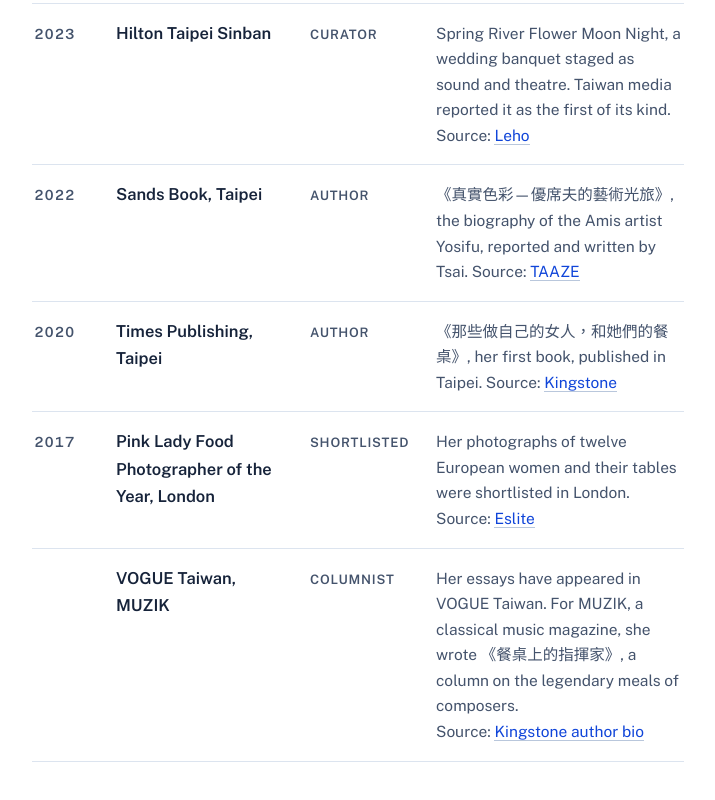
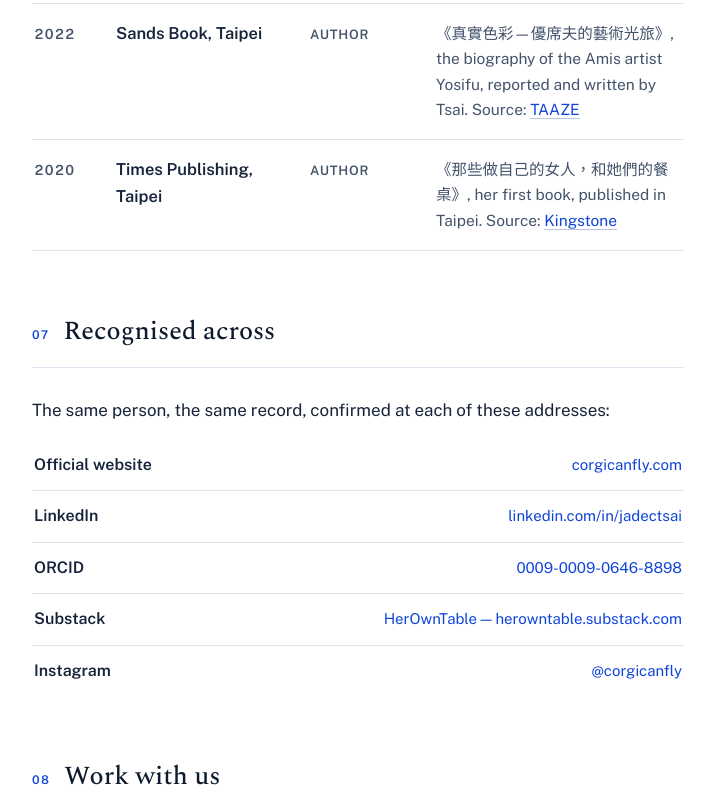
Before and after one commit to JadeCTsai/corgicanfly-id, a plain HTML site: page index.html in a window 1280 px wide. Shown: the part 2680-3480 px from the top of the page, without its empty margins (282-997 px from the left). Drawn offline with nearby package versions, Linux system fonts and the light colour scheme.

Commit message:
Trim Selected Record, Taiwan: remove Pink Lady 2017, VOGUE/MUZIK, and Hilton Taipei Sinban rows

```diff
--- a/index.html
+++ b/index.html
@@ -544,12 +544,6 @@
             <span class="tw-fact"><span lang="zh-Hant">《真實色彩—優席夫的藝術光旅》</span>, reported and written by Tsai, is on the recommended list of the 47th Golden Tripod Awards, in the book editing category. <span class="tw-src">Source: <a href="https://file.moc.gov.tw/Download.ashx?u=LzAwMS9VcGxvYWQvNDcwL3JlbGZpbGUvMTA1NTAvMTg3MjAxLzE0ZDY4MzJjLTFjNDgtNDM1Ni1hYzQxLTU2NDcyNzYwZWQ3OC5wZGY%3D&amp;n=6ZmE5Lu2LeesrDQ35bGG6YeR6byO542O5b6X542O5ZGN5ZauLnBkZg%3D%3D" target="_blank" rel="noopener">Ministry of Culture (PDF)</a></span></span>
           </div>
           <div class="tw-row">
-            <span class="tw-year">2023</span>
-            <span class="tw-org">Hilton Taipei Sinban</span>
-            <span class="tw-form">Curator</span>
-            <span class="tw-fact">Spring River Flower Moon Night, a wedding banquet staged as sound and theatre. Taiwan media reported it as the first of its kind. <span class="tw-src">Source: <a href="https://leho.com.tw/archives/56249" target="_blank" rel="noopener">Leho</a></span></span>
-          </div>
-          <div class="tw-row">
             <span class="tw-year">2022</span>
             <span class="tw-org">Sands Book, Taipei</span>
             <span class="tw-form">Author</span>
@@ -560,18 +554,6 @@
             <span class="tw-org">Times Publishing, Taipei</span>
             <span class="tw-form">Author</span>
             <span class="tw-fact"><span lang="zh-Hant">《那些做自己的女人，和她們的餐桌》</span>, her first book, published in Taipei. <span class="tw-src">Source: <a href="https://www.kingstone.com.tw/basic/2015440561163/?lid=book_publish_press_series_10005" target="_blank" rel="noopener">Kingstone</a></span></span>
-          </div>
-          <div class="tw-row">
-            <span class="tw-year">2017</span>
-            <span class="tw-org">Pink Lady Food Photographer of the Year, London</span>
-            <span class="tw-form">Shortlisted</span>
-            <span class="tw-fact">Her photographs of twelve European women and their tables were shortlisted in London. <span class="tw-src">Source: <a href="https://www.eslite.com/product/10072302132682750825003" target="_blank" rel="noopener">Eslite</a></span></span>
-          </div>
-          <div class="tw-row">
-            <span class="tw-year"></span>
-            <span class="tw-org">VOGUE Taiwan, MUZIK</span>
-            <span class="tw-form">Columnist</span>
-            <span class="tw-fact">Her essays have appeared in VOGUE Taiwan. For MUZIK, a classical music magazine, she wrote <span lang="zh-Hant">《餐桌上的指揮家》</span>, a column on the legendary meals of composers. <span class="tw-src">Source: <a href="https://www.kingstone.com.tw/basic/2015440561163/?lid=book_publish_press_series_10005" target="_blank" rel="noopener">Kingstone author bio</a></span></span>
           </div>
         </div>
       </section>
```
